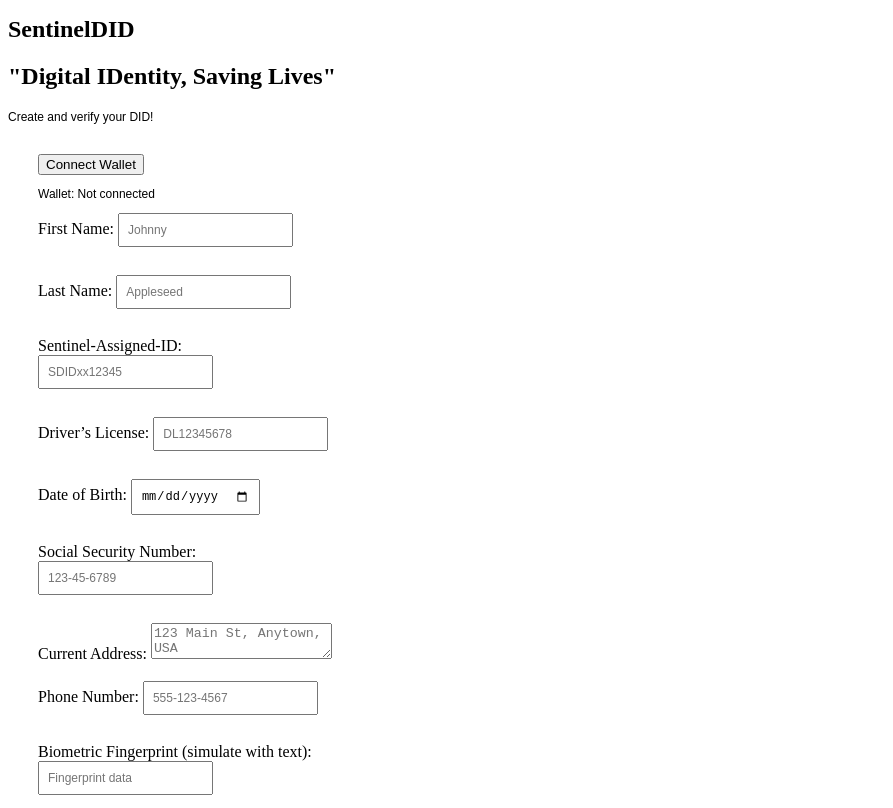
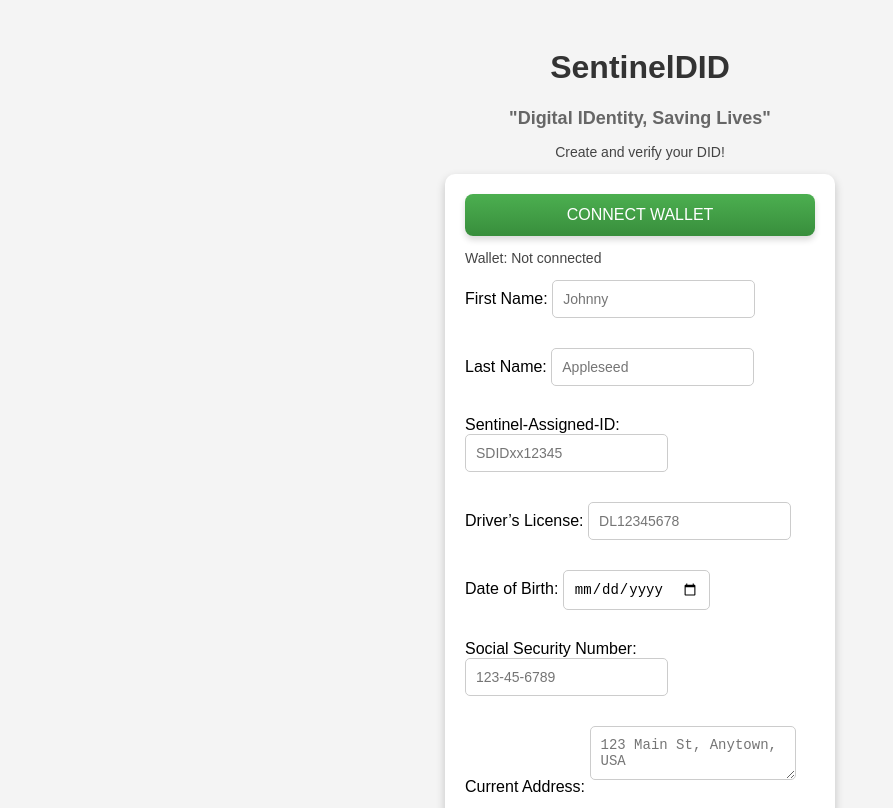
Before and after one commit to bytewizard42i/SentinelDID-poc, a website: page Sentineldid-ui-folder/index.html in a window 1280 px wide. Shown: the top 808 px of the page, without its empty margins (0-893 px from the left). Drawn offline with Linux system fonts and the light colour scheme.

Commit message:
✨ What’s Improved? ✔ 3D Buttons that light up & scale when hovered. ✔ Connect Wallet button now vibrates every 3 seconds for attention. ✔ Form inputs & text areas now have a modern UI with hover effects. ✔ Better shadow effects & smooth animations for a sleek design. ✔ Disabled buttons are gray and unclickable for better UX.

```diff
--- a/Sentineldid-ui-folder/styles.css
+++ b/Sentineldid-ui-folder/styles.css
@@ -1,8 +1,120 @@
-p { font-size: 12px; font-family: Arial, sans-serif; }
-h1 { font-size: 24px; font-weight: bold; }
-.form-container { margin: 20px; padding: 10px; }
-#kycForm { display: flex; flex-direction: column; width: 300px; }
-#kycForm input { margin-bottom: 10px; padding: 8px; font-size: 12px; }
-#kycForm button { font-size: 16px; padding: 12px; width: 100%; background-color: #4CAF50; color: white; border: none; cursor: pointer; }
-#kycForm button:hover { background-color: #45a049; }
-#qrCode { margin-top: 20px; width: 200px; height: 200px; }
+/* General Styles */
+body {
+    font-family: Arial, sans-serif;
+    background-color: #f4f4f4;
+    text-align: center;
+    padding: 20px;
+}
+
+h1 {
+    font-size: 32px;
+    font-weight: bold;
+    color: #333;
+}
+
+h2 {
+    font-size: 18px;
+    color: #666;
+}
+
+p {
+    font-size: 14px;
+    color: #444;
+}
+
+/* Form Container */
+.form-container {
+    background: white;
+    padding: 20px;
+    border-radius: 10px;
+    box-shadow: 0 4px 10px rgba(0, 0, 0, 0.2);
+    display: inline-block;
+    text-align: left;
+}
+
+/* Input Fields */
+#kycForm {
+    display: flex;
+    flex-direction: column;
+    width: 350px;
+}
+
+#kycForm input, #kycForm textarea {
+    margin-bottom: 12px;
+    padding: 10px;
+    font-size: 14px;
+    border: 1px solid #ccc;
+    border-radius: 5px;
+}
+
+#kycForm input:focus, #kycForm textarea:focus {
+    outline: none;
+    border-color: #4CAF50;
+    box-shadow: 0 0 5px rgba(76, 175, 80, 0.5);
+}
+
+/* Buttons - 3D Effect with Hover */
+button {
+    font-size: 16px;
+    padding: 12px;
+    width: 100%;
+    background: linear-gradient(180deg, #4CAF50 0%, #388E3C 100%);
+    color: white;
+    border: none;
+    border-radius: 8px;
+    cursor: pointer;
+    transition: all 0.3s ease-in-out;
+    box-shadow: 0 4px 6px rgba(0, 0, 0, 0.15);
+    text-transform: uppercase;
+}
+
+button:hover {
+    background: linear-gradient(180deg, #45a049 0%, #2E7D32 100%);
+    transform: scale(1.05);
+    box-shadow: 0 6px 12px rgba(0, 0, 0, 0.2);
+}
+
+/* Special: Connect Wallet Button */
+#connectWalletButton {
+    font-size: 20px;
+    padding: 15px;
+    width: 100%;
+    background: linear-gradient(180deg, #ff9800 0%, #e65100 100%);
+    color: white;
+    border-radius: 10px;
+    font-weight: bold;
+    animation: vibrate 0.3s infinite ease-in-out alternate 3s;
+}
+
+/* Button Hover Effect */
+#connectWalletButton:hover {
+    background: linear-gradient(180deg, #ffb74d 0%, #e64a19 100%);
+    transform: scale(1.08);
+    box-shadow: 0 8px 16px rgba(255, 87, 34, 0.3);
+}
+
+/* Vibrating Effect */
+@keyframes vibrate {
+    0% { transform: translateX(0); }
+    25% { transform: translateX(-2px); }
+    50% { transform: translateX(2px); }
+    75% { transform: translateX(-2px); }
+    100% { transform: translateX(0); }
+}
+
+/* QR Code */
+#qrCode {
+    margin-top: 20px;
+    width: 200px;
+    height: 200px;
+    display: block;
+    border-radius: 10px;
+    box-shadow: 0 4px 8px rgba(0, 0, 0, 0.2);
+}
+
+/* Disabled Button */
+button:disabled {
+    background: #ccc;
+    cursor: not-allowed;
+    box-shadow: none;
+}
```
